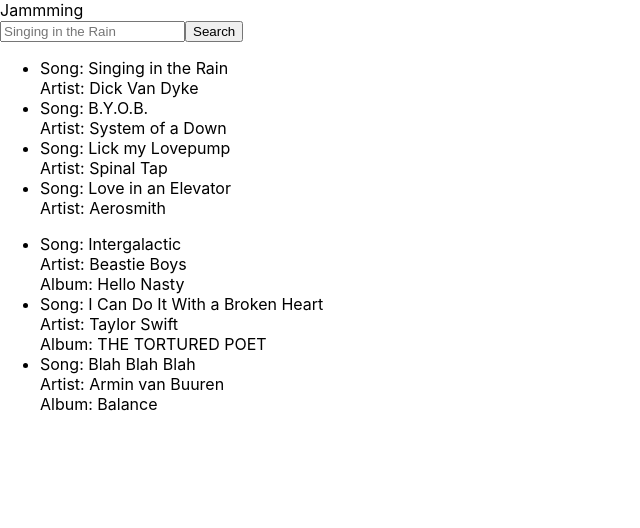
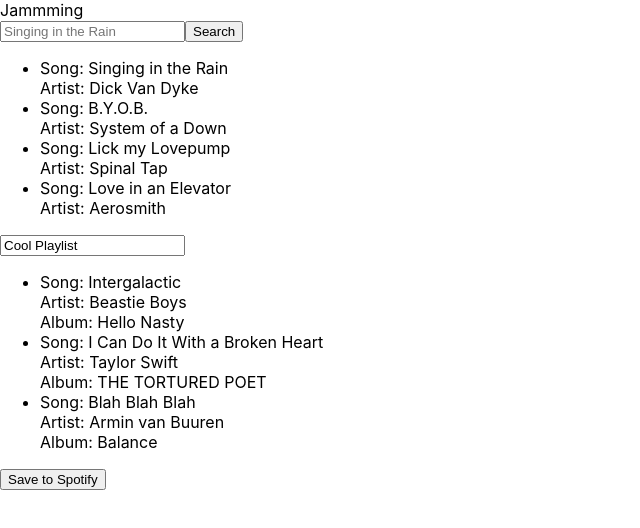
Before and after one commit to Practical-Robot/SpotifyListProject, a React (Create React App) app in the folder spotify-lister/: page / in a window 1280 px wide. Shown: the top 528 px of the page, without its empty margins (0-640 px from the left). Built offline with nearby package versions, Linux system fonts and the light colour scheme.

Commit message:
Static Lists

```diff
--- a/spotify-lister/src/modules/Playlist.js
+++ b/spotify-lister/src/modules/Playlist.js
@@ -4,6 +4,8 @@ function Playlist() {
 
     return(
     <div>
+        <form>
+            <input type="text" value='Cool Playlist'/>
             <ul>
                 <li>
                     Song: Intergalactic
@@ -27,6 +29,9 @@ function Playlist() {
                     Album: Balance
                 </li>
             </ul>
+
+            <input type='submit' value='Save to Spotify'/>
+        </form>
     </div>
     );
 }
```
Also changed, not shown: spotify-lister/src/modules/Tracklist.js (line endings or trailing spaces). Lines whose indentation alone changed are shown as unchanged.
